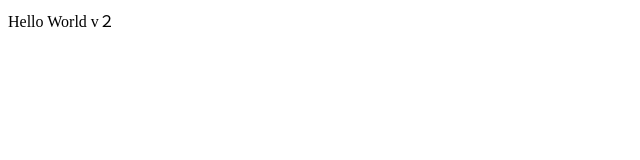
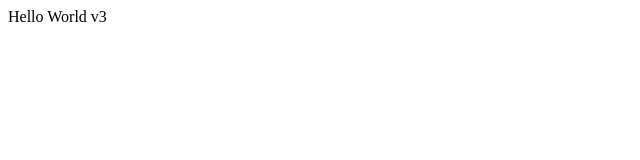
Before and after one commit to n-tomoharu-watanabe/github-edit-test, a plain HTML site: page index.html in a window 1280 px wide. Shown: the full height of the page, 0-640 px from the left. Drawn offline with Linux system fonts and the light colour scheme.

Commit message:
update: hello world v3

```diff
--- a/index.html
+++ b/index.html
@@ -10,7 +10,7 @@
 
 <body>
   <div>
-    Hello World v２
+    Hello World v3
   </div>
 </body>
 
```
